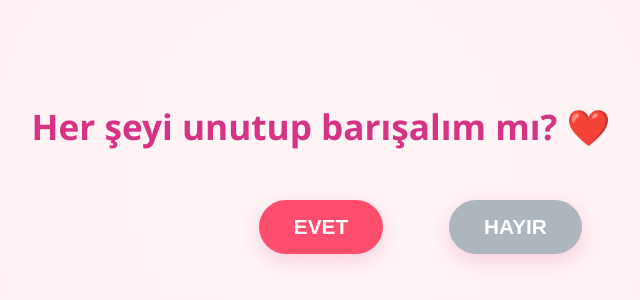
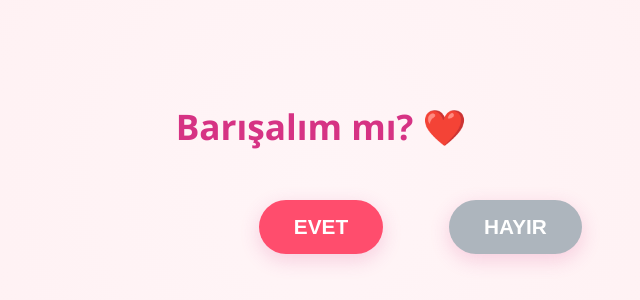
Before and after one commit to MuzafferAy/surprise-project-v1, a plain HTML site: page index.html in a window 1280 px wide. Shown: the part 222-522 px from the top of the page, without its empty margins (319-959 px from the left). Drawn offline with nearby package versions, Linux system fonts and the light colour scheme.

Commit message:
Update index.html

```diff
--- a/index.html
+++ b/index.html
@@ -25,7 +25,7 @@
 </head>
 <body>
 
-    <h1 id="question">Her şeyi unutup barışalım mı? ❤️</h1>
+    <h1 id="question">Barışalım mı? ❤️</h1>
 
     <div class="buttons">
         <button id="yesBtn">EVET</button>
```
